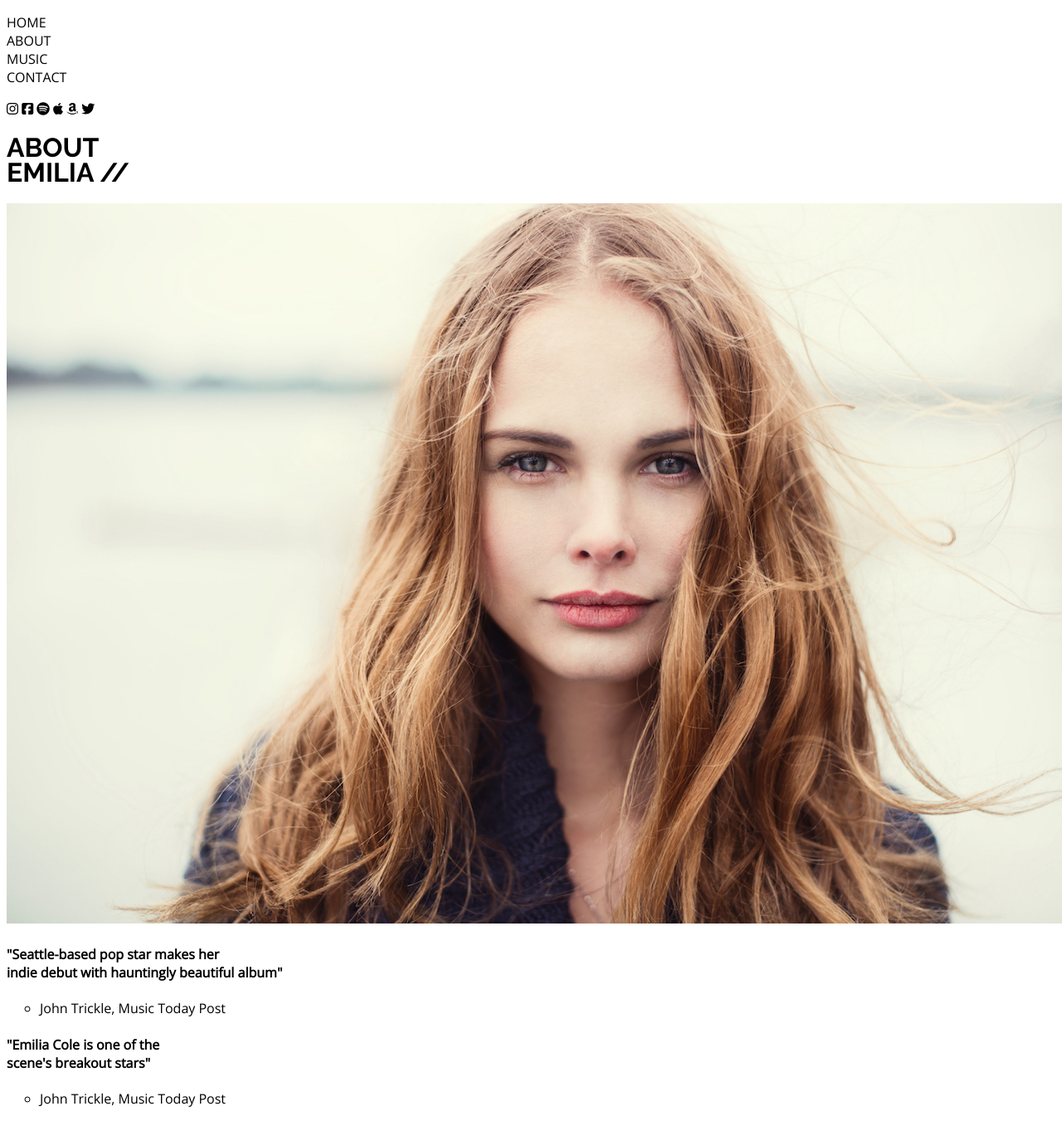
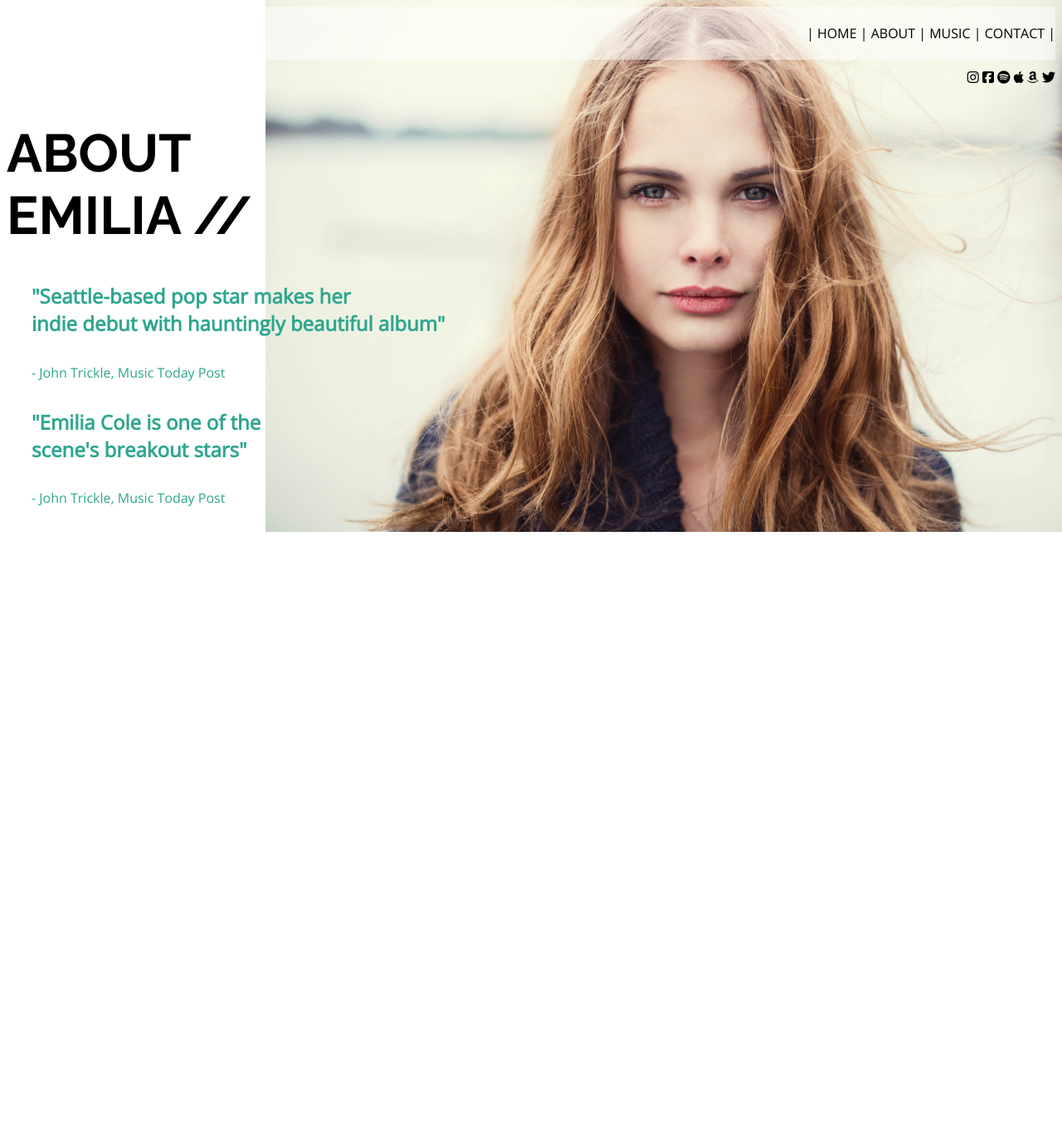
Before and after one commit to Agusflor/Emilia14, a Node server app: page /about in a window 1280 px wide. Shown: the whole page at 83% size. After the commit the page ends 641 px from the top, so only its background shows below. Run offline with Node 20, Linux system fonts and the light colour scheme; some libraries are stand-ins or nearby versions.

Commit message:
about & header done

```diff
--- a/public/css/about.css
+++ b/public/css/about.css
@@ -1,6 +1,18 @@
-.about li{
-    list-style: circle;
+body.about{
+    background-image: url("/images/emilia-about.jpg");
+    background-size: 75%  ;
+    background-repeat: no-repeat;
+    background-position: right top;
 }
-.about h1{
-    line-height: 30px;
+
+.about section{
+    margin-left: 30px;
+    color: #2da68f;
 }
+.about h4{
+    font-size: 24px;
+}
+
+.about ul{
+    padding: 0;
+}
--- a/public/css/general.css
+++ b/public/css/general.css
@@ -16,6 +16,9 @@ h1, h2{
     text-transform: uppercase;
     font-family: 'Raleway';
 }
+h1{
+    font-size: 64px;
+}
 header nav ul li {
     text-transform: uppercase
     ;
--- /dev/null
+++ b/public/css/header.css
@@ -0,0 +1,16 @@
+header.horizontal nav ul li{
+    display: inline;
+}
+
+header.horizontal nav{
+    text-align: right;
+
+}
+header.horizontal nav.menu{
+    background-color: rgba(255, 255, 255, 0.5);
+    padding: 5px 0;
+}
+
+header.horizontal nav.redes{
+    margin-top: 10px;
+}
--- a/public/css/styles.css
+++ b/public/css/styles.css
@@ -1,5 +1,6 @@
 @import url('https://fonts.googleapis.com/css2?family=Open+Sans&family=Raleway:wght@400;700&family=Work+Sans&display=swap');
 @import './general.css';
+@import './header.css';
 @import './home.css';
 @import './about.css';
 @import './music.css';
--- a/views/about.html
+++ b/views/about.html
@@ -9,16 +9,16 @@
     <link rel="stylesheet" href="/css/styles.css">
 </head>
 <body class="about">
-    <header>
-        <nav>
+    <header class="horizontal">
+        <nav class="menu">
             <ul>
-                <li><a href="/">home</a></li>
-                <li><a href="/about">about</a></li>
-                <li><a href="/music">music</a></li>
-                <li><a href="/contact">contact</a></li>
+                <li><a href="/">| home</a></li>
+                <li><a href="/about">| about</a></li>
+                <li><a href="/music">| music</a></li>
+                <li><a href="/contact">| contact |</a></li>
             </ul>
         </nav>
-        <nav>
+        <nav class="redes">
             <a href=""><i class="fab fa-instagram"></i></a>
             <a href=""><i class="fab fa-facebook-square"></i></a>
             <a href=""><i class="fab fa-spotify"></i></a>
@@ -29,12 +29,11 @@
     </header>
     <main>
         <h1>about <br> emilia //</h1>
-        <img src="/images/emilia-about.jpg" alt="">
         <section>
             <article>
                 <h4>"Seattle-based pop star makes her<br>indie debut with hauntingly beautiful album"</h4>
                 <ul>
-                    <li>John Trickle, Music Today Post</li>
+                    <li>- John Trickle, Music Today Post</li>
                 </ul>
             </article>
         </section>
@@ -42,7 +41,7 @@
             <article>
                 <h4>"Emilia Cole is one of the<br>scene's breakout stars"</h4>
                 <ul>
-                    <li>John Trickle, Music Today Post</li>
+                    <li>- John Trickle, Music Today Post</li>
                 </ul>
             </article>
         </section>
--- a/views/contact.html
+++ b/views/contact.html
@@ -9,7 +9,7 @@
     <link rel="stylesheet" href="/css/styles.css">
 </head>
 <body class="contact">
-    <header>
+    <header class="horizontal">
         <nav>
             <ul>
                 <li><a href="/">home</a></li>
--- a/views/index.html
+++ b/views/index.html
@@ -9,7 +9,7 @@
     <link rel="stylesheet" href="/css/styles.css">
 </head>
 <body class="home">
-    <header>
+    <header class="vertical">
         <nav>
             <ul>
                 <li><a href="/">home</a></li>
--- a/views/music.html
+++ b/views/music.html
@@ -9,7 +9,7 @@
     <link rel="stylesheet" href="/css/styles.css">
 </head>
 <body class="music">
-    <header class="music">
+    <header class="horizontal">
         <nav>
             <ul>
                 <li><a href="/">home</a></li>
```
